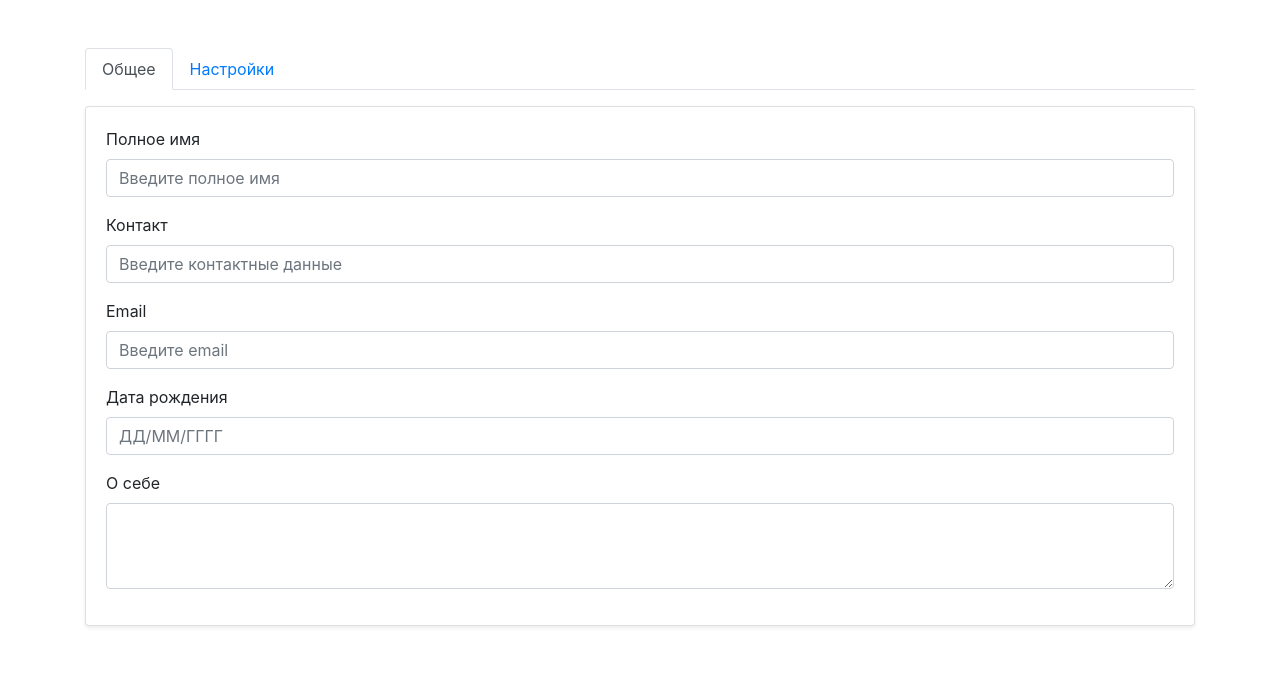
After one commit to GermanBurdin1/germax-2, a PHP site: page /src/pages/users/admin/subpages/nav/settings.html in a window 1280 px wide. The commit adds this page. Shown: the top 673 px of the page. Run offline with PHP 8.4, Linux system fonts and the light colour scheme; some libraries are stand-ins or nearby versions.

Commit message:
updates 19/03

```diff
--- /dev/null
+++ b/germax-frontend/src/pages/users/admin/subpages/nav/settings.html
@@ -0,0 +1,99 @@
+<!DOCTYPE html>
+<html lang="ru">
+
+<head>
+	<meta charset="UTF-8">
+	<meta name="viewport" content="width=device-width, initial-scale=1.0">
+	<title>Bootstrap Tabs Example</title>
+	<link href="https://stackpath.bootstrapcdn.com/bootstrap/4.5.2/css/bootstrap.min.css" rel="stylesheet">
+	<script src="https://code.jquery.com/jquery-3.5.1.slim.min.js"></script>
+	<script src="https://cdn.jsdelivr.net/npm/@popperjs/core@2.4.0/dist/umd/popper.min.js"></script>
+	<script src="https://stackpath.bootstrapcdn.com/bootstrap/4.5.2/js/bootstrap.min.js"></script>
+</head>
+
+<body>
+
+	<div class="container py-5">
+		<ul class="nav nav-tabs" id="myTab" role="tablist">
+			<li class="nav-item">
+				<a class="nav-link active" id="general-tab" data-toggle="tab" href="#general" role="tab"
+					aria-controls="general" aria-selected="true">Общее</a>
+			</li>
+			<li class="nav-item">
+				<a class="nav-link" id="settings-tab" data-toggle="tab" href="#settings" role="tab"
+					aria-controls="settings" aria-selected="false">Настройки</a>
+			</li>
+			<!-- Добавьте дополнительные вкладки здесь -->
+		</ul>
+		<div class="tab-content" id="myTabContent">
+			<div class="tab-pane fade show active" id="general" role="tabpanel" aria-labelledby="general-tab">
+				<div class="card shadow-sm mt-3">
+					<div class="card-body">
+						<form>
+							<div class="mb-3">
+								<label for="fullName" class="form-label">Полное имя</label>
+								<input type="text" class="form-control" id="fullName" placeholder="Введите полное имя">
+							</div>
+							<div class="mb-3">
+								<label for="contactNumber" class="form-label">Контакт</label>
+								<input type="text" class="form-control" id="contactNumber"
+									placeholder="Введите контактные данные">
+							</div>
+							<div class="mb-3">
+								<label for="emailId" class="form-label">Email</label>
+								<input type="email" class="form-control" id="emailId" placeholder="Введите email">
+							</div>
+							<div class="mb-3">
+								<label for="birthDay" class="form-label">Дата рождения</label>
+								<input type="text" class="form-control" id="birthDay" placeholder="ДД/ММ/ГГГГ">
+							</div>
+							<div class="mb-3">
+								<label for="about" class="form-label">О себе</label>
+								<textarea class="form-control" id="about" rows="3"></textarea>
+							</div>
+						</form>
+					</div>
+				</div>
+				<!-- ... ваш код общих настроек ... -->
+			</div>
+			<div class="tab-pane fade" id="settings" role="tabpanel" aria-labelledby="settings-tab">
+				<!-- Содержимое вкладки Общее -->
+				<div class="card shadow-sm mt-3">
+					<div class="card-body">
+						<form>
+							<div class="form-group">
+								<label for="fullName">Полное имя</label>
+								<input type="text" class="form-control" id="fullName"
+									placeholder="Введите ваше полное имя">
+							</div>
+							<div class="form-group">
+								<label for="contactNumber">Контактный телефон</label>
+								<input type="tel" class="form-control" id="contactNumber"
+									placeholder="Введите ваш контактный номер">
+							</div>
+							<div class="form-group">
+								<label for="emailAddress">Email адрес</label>
+								<input type="email" class="form-control" id="emailAddress"
+									placeholder="Введите ваш email">
+							</div>
+							<div class="form-group">
+								<label for="birthDate">Дата рождения</label>
+								<input type="date" class="form-control" id="birthDate">
+							</div>
+							<div class="form-group">
+								<label for="aboutYou">О себе</label>
+								<textarea class="form-control" id="aboutYou" rows="3"
+									placeholder="Расскажите немного о себе"></textarea>
+							</div>
+						</form>
+					</div>
+				</div>
+
+			</div>
+			<!-- Добавьте содержимое других вкладок здесь, если необходимо -->
+		</div>
+	</div>
+
+</body>
+
+</html>
```
Also changed, not shown: germax-frontend/src/pages/users/admin/dashboard.html (+82 -32 lines), germax-frontend/src/pages/users/admin/style.css (+58 -12 lines), germax-frontend/src/pages/users/admin/subpages/client/addClient.html (+19 -8 lines), germax-frontend/src/pages/users/admin/subpages/nav/notfifcations.html (renamed from germax-frontend/src/pages/users/admin/subpages/notfifcations.html, +19 -0 lines), germax-frontend/src/pages/users/admin/subpages/nav/support.html (added, +60 -0 lines), germax-frontend/src/pages/users/admin/subpages/support.html (deleted, +0 -57 lines), germax-frontend/src/pages/users/admin/subpages/client/modifyInfoClient.html (renamed from germax-frontend/src/pages/users/admin/subpages/modifyInfoClient.html), germax-frontend/src/pages/users/admin/subpages/loansCalendar.html (renamed from germax-frontend/src/pages/users/admin/subpages/loans.html).
